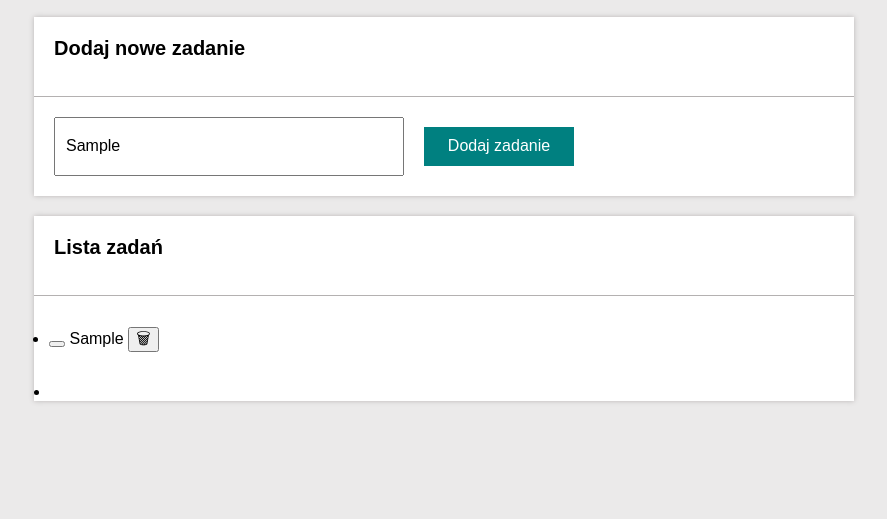
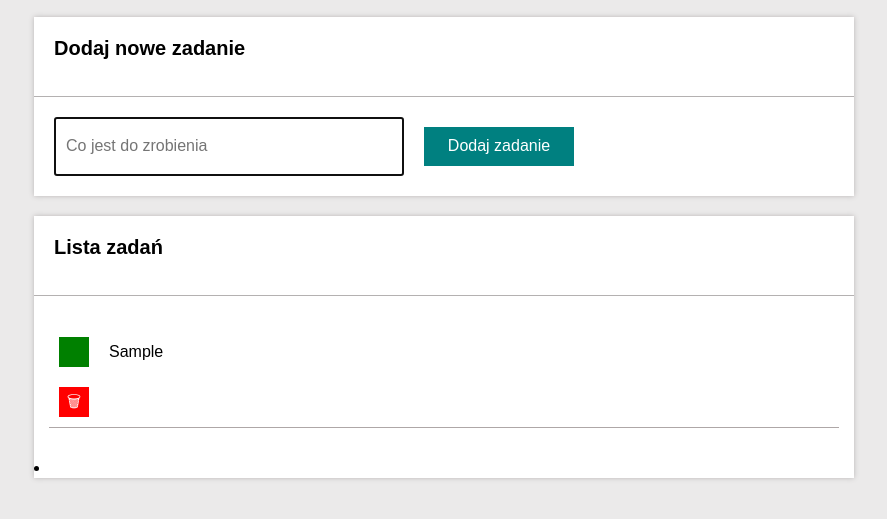
Before and after one commit to GunnerStrong/To-do-list, a plain HTML site: page index.html in a window 1280 px wide. Both pictures are taken after typing "Sample" into the empty fields and a click on the button "Dodaj zadanie". Shown: the part 143-662 px from the top of the page, without its empty margins (196-1083 px from the left). Drawn offline with nearby package versions, Linux system fonts and the light colour scheme.

Commit message:
repositioning

```diff
--- a/index.html
+++ b/index.html
@@ -14,6 +14,8 @@
     <link href="style.css" rel="stylesheet">
     <link href="list.css" rel="stylesheet">
     <link href="section.css" rel="stylesheet">
+    <link rel="preconnect" href="https://fonts.googleapis.com">
+    <link rel="preconnect" href="https://fonts.gstatic.com" crossorigin>
     <link href="https://fonts.googleapis.com/css2?family=Lato:wght@400;700&display=swap" rel="stylesheet">
     <script defer src="script.js"></script>
 </head>
@@ -38,7 +40,7 @@
             <div class="section__body">
                 <h2 class="section__header">Lista zadań</h2>
             </div>
-            <ul class="list js-task"></ul>
+            <ul class="list js-tasks"></ul>
             <li></li>
         </section>
     </main>
--- a/list.css
+++ b/list.css
@@ -1,3 +1,35 @@
 .list {
     padding: 15px;
 }
+
+.list__items {
+    /* list-style: none; */
+    display: grid;
+    grid-template-columns: auto 1fr;
+    align-items: center;
+    gap: 20px;
+    border-bottom: 1px solid rgb(174, 167, 167);
+    padding: 10px;
+}
+
+.list__text--done {
+    text-decoration: line-through;
+}
+
+.list__button--remove {
+    background-color: red;
+    color: white;
+    border: none;
+    width: 30px;
+    height: 30px;
+    cursor: pointer;
+}
+
+.list__button--done {
+    width: 30px;
+    height: 30px;
+    background-color: green;
+    color: white;
+    border: none;
+
+}
--- a/script.js
+++ b/script.js
@@ -1,6 +1,6 @@
 {
 
-    const tasks = []
+    const tasks = [];
 
     const addNewTask = (newTaskContent) => {
         tasks.push({
@@ -8,6 +8,10 @@
         });
 
         render();
+const newTaskInput = document.querySelector(".js-newTask");
+newTaskInput.value = "";
+newTaskInput.focus();
+
     };
 
     const removeTask = (index) => {
@@ -25,7 +29,7 @@
 
         removeButtons.forEach((removeButton, index) => {
             removeButton.addEventListener("click", () => {
-                removeTask(index)
+                removeTask(index);
             });
         });
     };
@@ -34,7 +38,7 @@
     const toggleDoneButtons = document.querySelectorAll(".js-done");
 
     toggleDoneButtons.forEach((toggleDoneButton, index) => {
-        removeButton.addEventListener("click", () => {
+        toggleDoneButton.addEventListener("click", () => {
             toggleTaskDone(index);
         });
     });
@@ -51,19 +55,19 @@
     </li>
     `;
         }
-        document.querySelector(".js-task").innerHTML = htmlString;
+        document.querySelector(".js-tasks").innerHTML = htmlString;
 
 
         bindEvents();
     };
 
 
-const onForSubmit =  (event) => {
+    const onForSubmit = (event) => {
         event.preventDefault();
 
         const newTaskContent = document.querySelector(".js-newTask").value.trim();
 
-    if(newTaskContent === "") {
+        if (newTaskContent === "") {
             return;
         }
 
--- a/section.css
+++ b/section.css
@@ -39,6 +39,8 @@
 }
 
 .section__form-button {
+    cursor: pointer;
+    /* padding: 10px; */
     margin: 10px;
     background-color: teal;
     color: white;
--- a/style.css
+++ b/style.css
@@ -11,6 +11,7 @@ html {
 .body {
     background-color: rgba(234, 233, 233, 0.941);
     font-family: 'Montserrat', sans-serif;
+    word-break: break-word;
 }
 
 .header {
```
Lines whose indentation alone changed are shown as unchanged.
